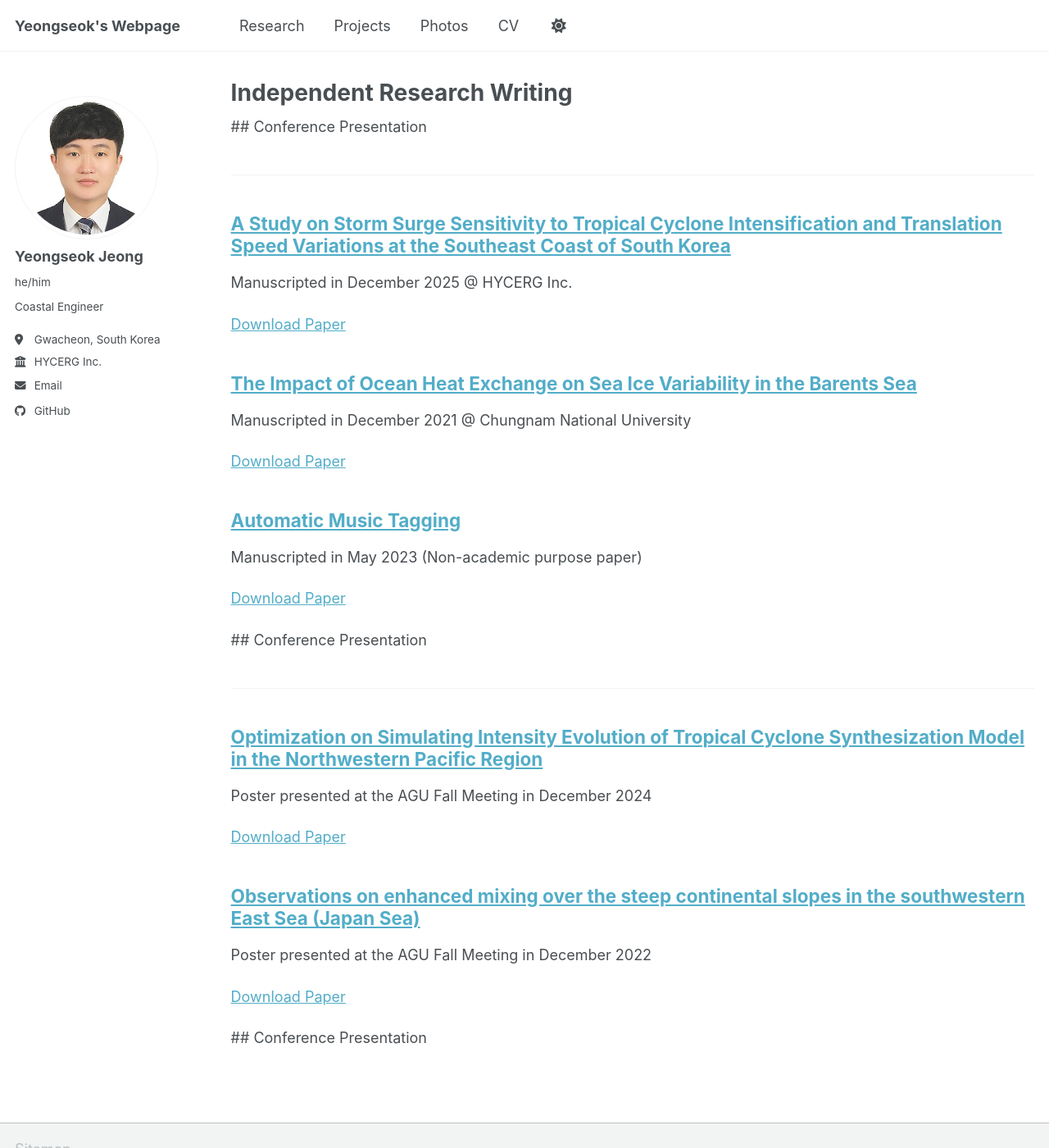
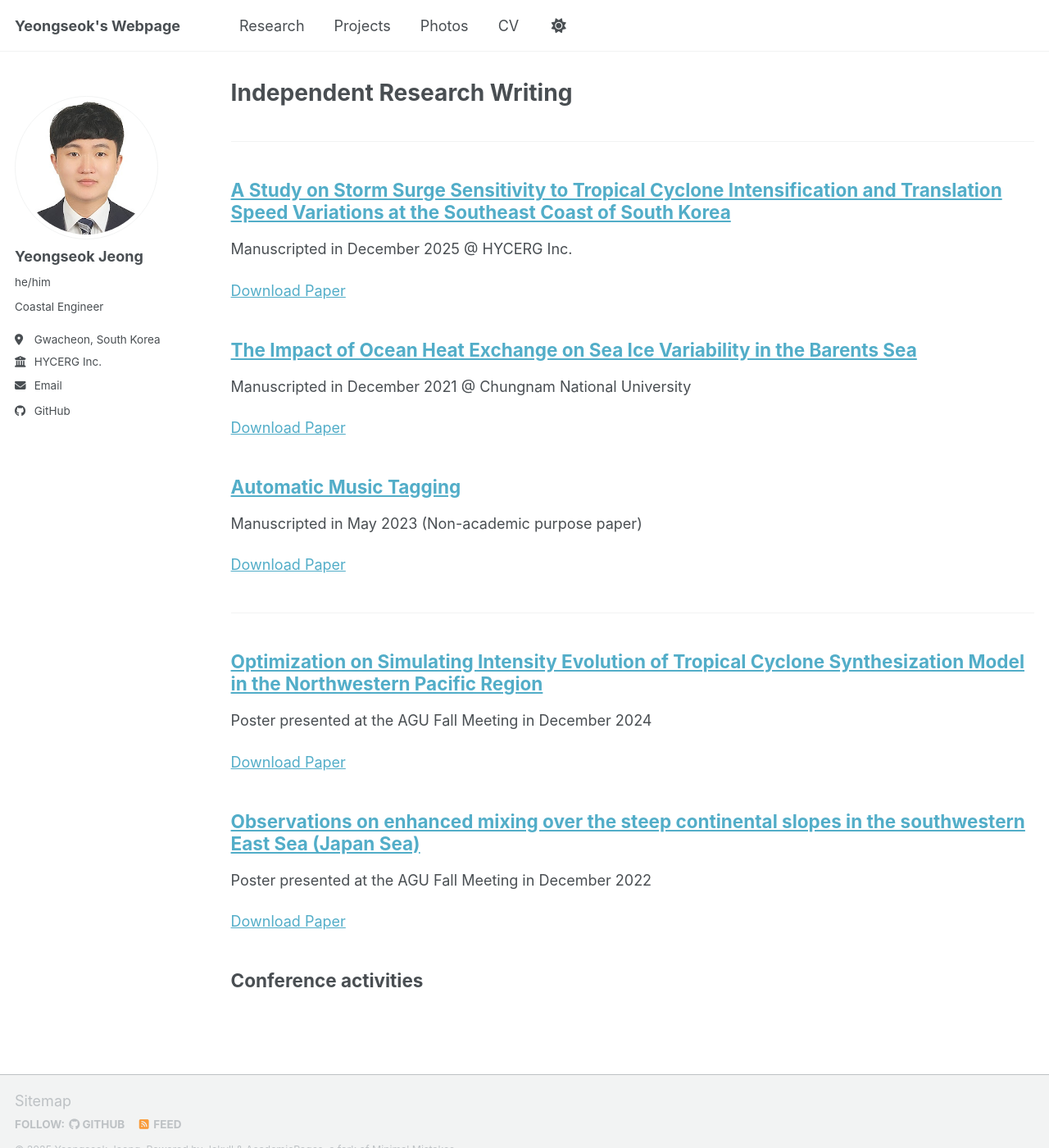
Before and after one commit to yjeongteddy/yjeongteddy.github.io, a Jekyll site: the page built from _pages/publications.html, in a window 1280 px wide and 1400 px high. Shown: the whole window at 82% size. Built offline with Jekyll 4.4.1, drawn with Linux system fonts in a browser that asks for light colours; a script bundle is joined from its source files by our own code; library files that are not in the unit come from our copies.

Commit message:
Update publications.html

```diff
--- a/_pages/publications.html
+++ b/_pages/publications.html
@@ -25,8 +25,8 @@ author_profile: true
       {% endunless %}
       {% include archive-single.html %}
     {% endfor %}
-    ## Conference Presentation
   {% endfor %}
+<h2>Conference activities</h2>
 {% else %}
   {% for post in site.publications reversed %}
     {% include archive-single.html %}
```
